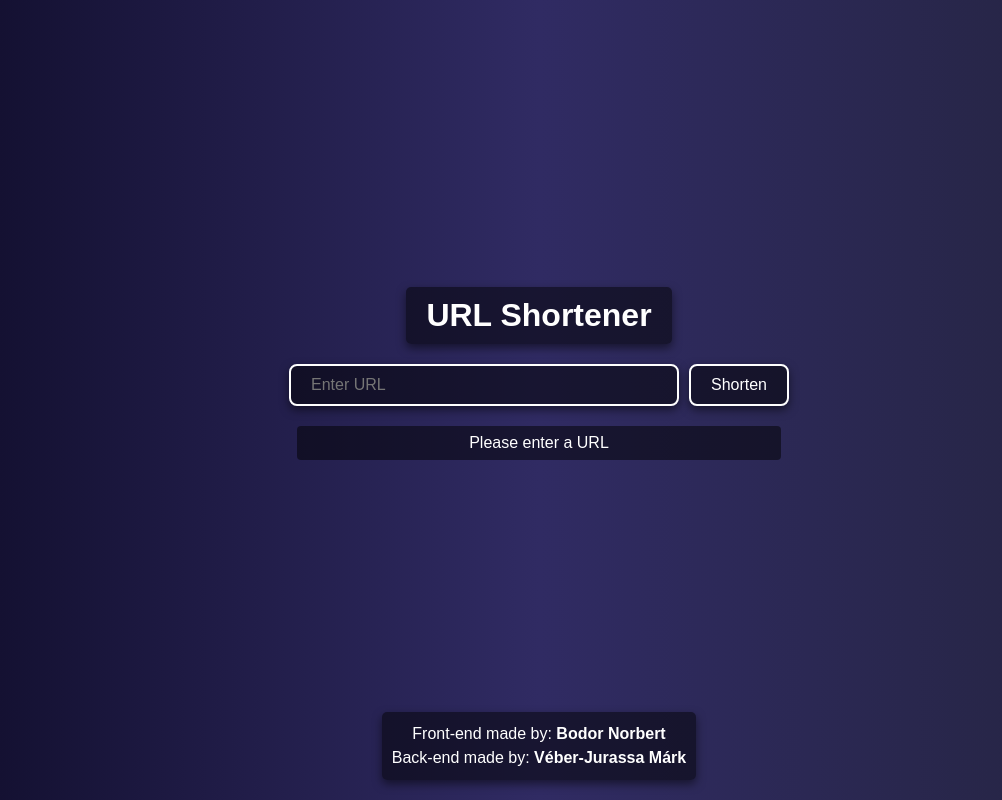
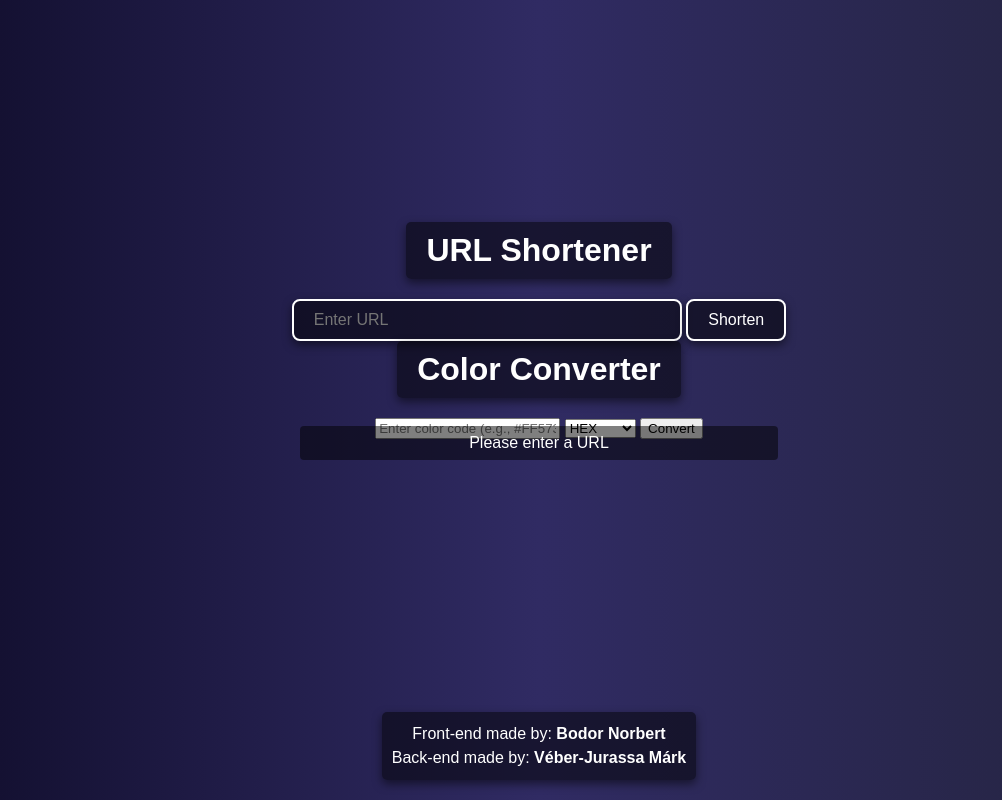
Before and after one commit to MarkVebeer/multitool, a website: page public/index.html in a window 1280 px wide. Both pictures are taken after a click on the button "Shorten". Shown: the whole page, without its empty margins (101-1103 px from the left). Drawn offline with Linux system fonts and the light colour scheme; a small style sheet from the web is missing.

Commit message:
color converter update(alpha version)

```diff
--- a/index.js
+++ b/index.js
@@ -62,7 +62,7 @@ app.get('/:shortUrl', async (req, res) => {
         res.status(500).send('Server error');
     }
 });
-// erik
+
 // inaktív url törlés
 cron.schedule('0 * * * *', async () => { // Minden órában fut
     try {
--- a/package.json
+++ b/package.json
@@ -11,7 +11,8 @@
     "express": "^4.17.1",
     "mysql2": "^2.3.0",
     "nanoid": "^3.1.20",
-    "node-cron": "^3.0.3"
+    "node-cron": "^3.0.3",
+    "tinycolor2": "^1.6.0"
   },
   "author": "",
   "license": "ISC"
--- a/public/index.html
+++ b/public/index.html
@@ -3,26 +3,54 @@
 <head>
     <meta charset="UTF-8">
     <meta name="viewport" content="width=device-width, initial-scale=1.0">
-    <title>URL Shortener</title>
+    <title>URL Shortener and Color Converter</title>
     <!-- Font -->
     <link rel="stylesheet" href="https://cdn.jsdelivr.net/gh/ryanoasis/nerd-fonts@v2.1.0/webfonts/hack/hack.css">
     <!-- CSS -->
     <link rel="stylesheet" href="styles.css">
 </head>
 <body>
-    <div id="container">
+    <div class="container">
         <h1>URL Shortener</h1>
-        <div id="inputWrapper">
+        <div id="urlInputWrapper">
             <input type="text" id="urlInput" placeholder="Enter URL">
             <button id="shortenBtn">Shorten</button>
         </div>
-        <p id="result"></p>
+        <p id="urlResult"></p>
+
+        <h1>Color Converter</h1>
+        <div id="colorInputWrapper">
+            <input type="text" id="colorInput" placeholder="Enter color code (e.g., #FF5733)">
+            <select id="colorFormat">
+                <option value="hex">HEX</option>
+                <option value="rgb">RGB</option>
+                <option value="rgba">RGBA</option>
+                <option value="hsl">HSL</option>
+                <option value="hsla">HSLA</option>
+                <option value="hsv">HSV</option>
+                <option value="hsva">HSVA</option>
+                <option value="name">Name</option>
+                <option value="hsb">HSB</option>
+                <option value="hsi">HSI</option>
+                <option value="hwb">HWB</option>
+                <option value="cielab">CIELAB</option>
+                <option value="cienxyz">CIEXYZ</option>
+                <option value="vec4">VEC4</option>
+                <option value="decimal">Decimal</option>
+                <option value="hexint">HEX int</option>
+            </select>
+            <button id="convertBtn">Convert</button>
+        </div>
+        <p id="colorResult"></p>
     </div>
+
     <footer>
         <p>Front-end made by: <strong><a href="https://github.com/nrbrtuwu" target="_blank" class="hover-link">Bodor Norbert</a></strong></p>
         <p>Back-end made by: <strong><a href="https://markveber.hu/" target="_blank" class="hover-link">Véber-Jurassa Márk</a></strong></p>
     </footer>
 
+    <script src="https://cdnjs.cloudflare.com/ajax/libs/tinycolor/1.4.2/tinycolor.min.js"></script>
+    <script src="colorconvert.js"></script>
     <script src="script.js"></script>
 </body>
 </html>
--- a/public/script.js
+++ b/public/script.js
@@ -1,6 +1,6 @@
 document.getElementById('shortenBtn').addEventListener('click', async () => {
     const urlInput = document.getElementById('urlInput').value;
-    const result = document.getElementById('result');
+    const result = document.getElementById('urlResult'); // Updated ID
 
     if (!urlInput) {
         result.textContent = 'Please enter a URL';
@@ -18,7 +18,7 @@ document.getElementById('shortenBtn').addEventListener('click', async () => {
     if (response.ok) {
         const data = await response.json();
         result.textContent = `Short URL: ${data.shortUrl} copied to clipboard!`;
-        navigator.clipboard.writeText(data.shortUrl)
+        navigator.clipboard.writeText(data.shortUrl);
     } else {
         result.textContent = 'Error creating short URL';
     }
--- a/public/styles.css
+++ b/public/styles.css
@@ -36,7 +36,7 @@ body {
 
 }
 
-#container {
+.container {
     display: flex;
     flex-direction: column;
     align-items: center;
@@ -104,7 +104,7 @@ h1 {
     transform: scale(1.02);
 }
 
-#result {
+#urlResult {
     position: absolute;
     top: calc(50% + 80px); /* Adjusted positioning */
     left: 0;
@@ -119,7 +119,7 @@ h1 {
     display: none; /* Hide the result text by default */
 }
 
-#result:not(:empty) {
+#urlResult:not(:empty) {
     display: block; /* Show the result text when it's not empty */
 }
 
```
Also changed, not shown: 1 other file.
